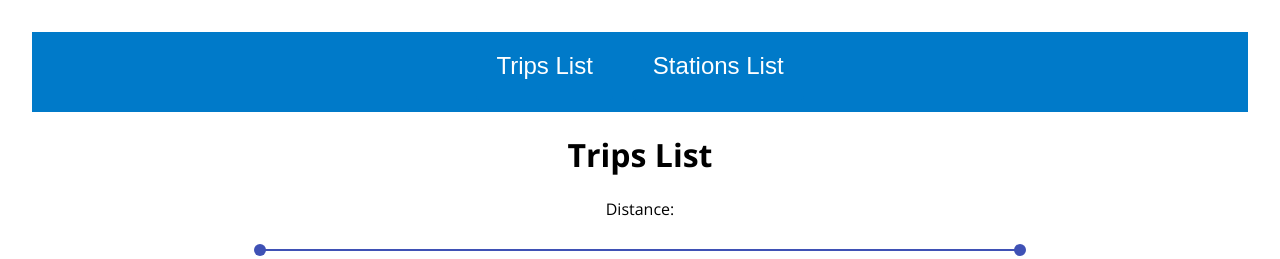
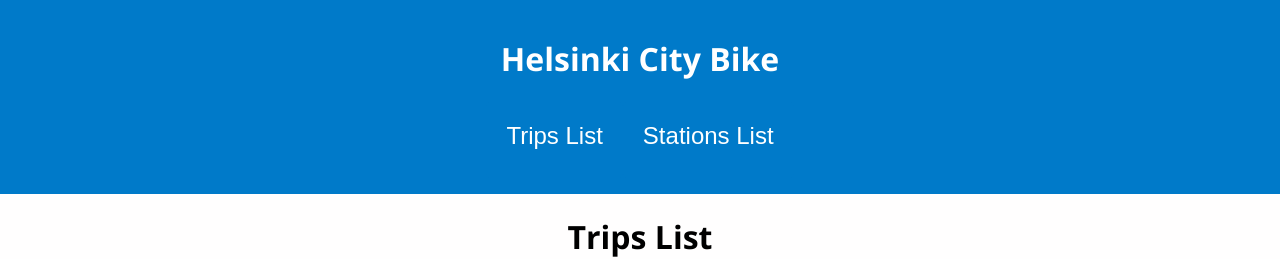
Before and after one commit to Avou910/helsinki-city-bike, a React (Vite) app in the folder frontend/: page / in a window 1280 px wide. Shown: the top 259 px of the page. Built offline with nearby package versions, Linux system fonts and the light colour scheme; no server answers.

Commit message:
Some styling adjustments added

```diff
--- a/frontend/index.html
+++ b/frontend/index.html
@@ -4,11 +4,10 @@
     <meta charset="UTF-8" />
     <link rel="icon" type="image/svg+xml" href="/vite.svg" />
     <meta name="viewport" content="width=device-width, initial-scale=1.0" />
-    <title>Vite + React</title>
+    <title>Helsinki City Bike</title>
   </head>
   <body>
     <div id="backdrop-hook"></div>
-    <div id="drawer-hook"></div>
     <div id="modal-hook"></div>
     <div id="root"></div>
     <script type="module" src="/src/main.jsx"></script>
--- a/frontend/src/App.css
+++ b/frontend/src/App.css
@@ -1,6 +1,6 @@
 #root {
   margin: auto;
-  padding: 2rem;
+  padding: 0rem;
   text-align: center;
 }
 body {
--- a/frontend/src/components/Header.css
+++ b/frontend/src/components/Header.css
@@ -1,11 +1,29 @@
+.header-container {
+  background-color: #007AC9ff;
+  display: flex;
+  flex-direction: column;
+  align-items: center;
+  justify-content: center;
+  padding: 1rem;
+}
+
+
 .header {
-    background-color: #007AC9ff;
-    text-align: center;
-    width: 100%;
-    height: 80px;
-  }
+  color: #ffffff;
+  text-align: center;
+
+}
+
+.header-buttons {
+  display: flex;
+  align-items: center;
+  justify-content: center;
+
+}
 
   button {
+    display: flex;
+    align-items: center;
     background-color:#007AC9ff;
     border: none;
     border-radius: 4px;
@@ -13,16 +31,14 @@
     cursor: pointer;
     text-align: center;
     font-size: 24px;
-    margin: 0 10px;
+    margin: 20 10px;
     padding: 20px 20px;
-    transition: background-color 0.3s ease;
-
+    border-bottom: 8px solid transparent;
+    transition: background-color 0.3s ease, border-bottom-color 0.3s ease;
   }
 
   button:hover {
     background-color: rgba(2, 56, 92, 0.315);
     color: #ffffff;
-    border-bottom: #ffffff;
-    border-bottom-style:solid;
-    border-width: 8px;
+    border-bottom: 8px solid #ffffff;
   }
--- a/frontend/src/components/Header.jsx
+++ b/frontend/src/components/Header.jsx
@@ -4,14 +4,27 @@ import './Header.css'
 
 function Header() {
   return (
+
+    <div class="header-container">
+
     <div className="header">
-      <Link to="/trips">
-        <button className='header-buttons'>Trips List</button>
+
+      <h1 className='header1'>Helsinki City Bike</h1>
+    </div>
+
+
+      <div class="header-buttons">
+
+      <Link to="/trips" style={{ textDecoration: 'none' }}>
+        <button> Trips List </button>
       </Link>
-      <Link to="/stations">
-        <button className='header-buttons'>Stations List</button>
+      <Link to="/stations" style={{ textDecoration: 'none' }}>
+        <button> Stations List </button>
       </Link>
     </div>
+    </div>
+
+
   );
 }
 
--- a/frontend/src/components/LoadingScreen.css
+++ b/frontend/src/components/LoadingScreen.css
@@ -11,7 +11,7 @@
     width: 100px;
     border-radius: 100px;
     background-color:rgb(255, 255, 255);
-    border: 10px solid rgb(0, 0, 0);
+    border: 10px solid rgba(0, 0, 0, 0.884);
     animation: move 3s infinite linear;
 
   }
--- a/frontend/src/components/StationDetailsItem.jsx
+++ b/frontend/src/components/StationDetailsItem.jsx
@@ -1,6 +1,5 @@
 import React, { useEffect, useState } from 'react';
 import { useParams } from 'react-router-dom';
-//import Card from '@mui/material/Card';
 import Map from '../components/Map';
 import LoadingScreen from '../components/LoadingScreen';
 import { getStationById, getTripCountById } from '../api/stations';
@@ -12,6 +11,7 @@ const StationDetailsItem = () => {
   const { asema_id } = useParams();
   const [station, setStation] = useState(null);
   const [tripCount, setTripCount] = useState(null);
+
 
 
   const fetchStation = async () => {
@@ -43,8 +43,11 @@ const StationDetailsItem = () => {
   const selectedStation = station[0];
 
 
+
   return (
     <div className='station-details-container'>
+
+
     <table>
       <thead>
         <tr>
--- a/frontend/src/components/StationsList.jsx
+++ b/frontend/src/components/StationsList.jsx
@@ -58,6 +58,7 @@ const StationsList = () => {
   </table>
 
 <Pagination totalItems={totalItems} itemsPerPage={itemsPerPage} onPageChange={handlePageChange} />
+
 </div>
   );
 };
--- a/frontend/src/components/TripsList.css
+++ b/frontend/src/components/TripsList.css
@@ -29,4 +29,9 @@ table {
     background-color: rgba(238, 245, 247, 0.658);
     box-shadow: 0 2px 4px rgba(250, 192, 2, 0.411);
     margin-bottom: 8px;
+
   }
+
+  tr:hover {
+    background-color: #ecececb4;
+  }
--- a/frontend/src/index.css
+++ b/frontend/src/index.css
@@ -10,7 +10,7 @@ html {
 
 body {
   margin: 0;
-  background: #ffffff
+  background: #fffbfb36
 }
 
 
```
